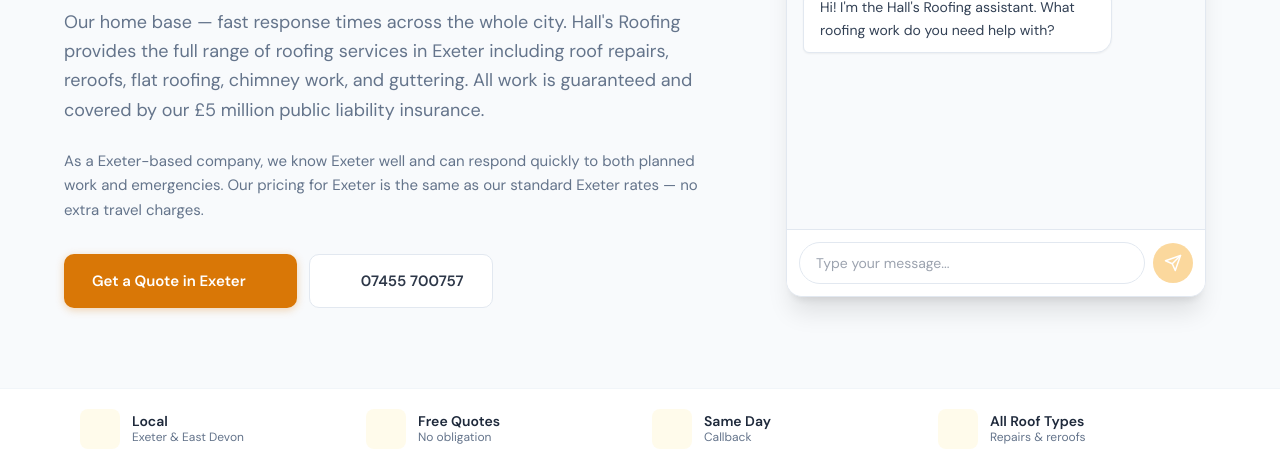
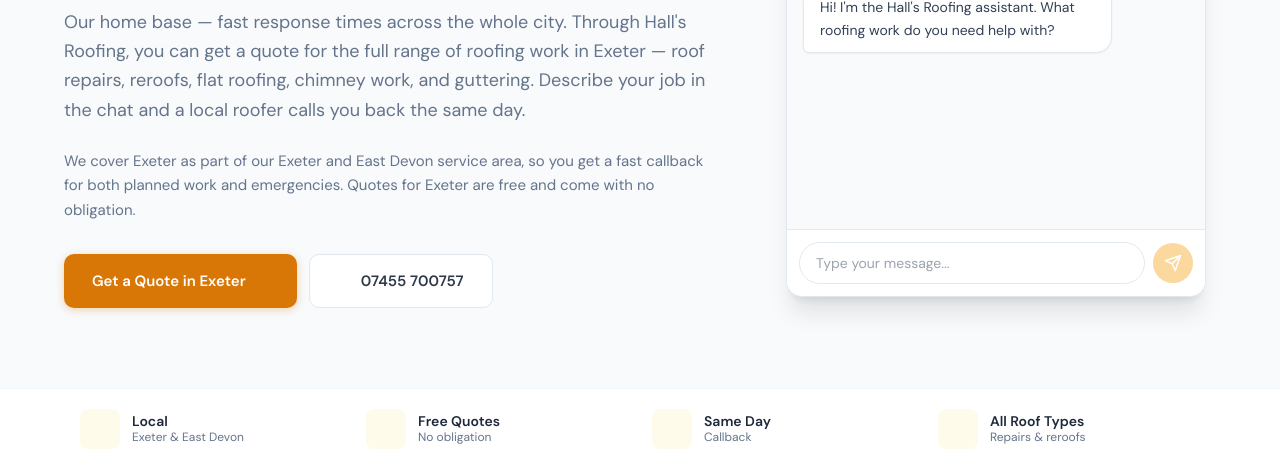
Before and after one commit to Agricog/hallsroofingexeter, an Astro site: page /areas/exeter in a window 1280 px wide. Shown: the part 343-800 px from the top of the page. Built offline with nearby package versions, Linux system fonts and the light colour scheme; Astro itself is replaced by a stand-in of ours; no server answers; some icons are missing.

Commit message:
Update [slug].astro

```diff
--- a/src/pages/areas/[slug].astro
+++ b/src/pages/areas/[slug].astro
@@ -60,11 +60,11 @@ const nearbyAreas = CLIENT.areasServed.filter((a) => a.slug !== area.slug).slice
           </h1>
 
           <p class="text-lg text-slate-500 leading-relaxed mb-6">
-            {area.description} {CLIENT.businessName} provides the full range of roofing services in {area.name} including roof repairs, reroofs, flat roofing, chimney work, and guttering. All work is guaranteed and covered by our £{CLIENT.insuranceAmount} public liability insurance.
+            {area.description} Through {CLIENT.businessName}, you can get a quote for the full range of roofing work in {area.name} — roof repairs, reroofs, flat roofing, chimney work, and guttering. Describe your job in the chat and a local roofer calls you back the same day.
           </p>
 
           <p class="text-[15px] text-slate-500 leading-relaxed mb-8">
-            As a {CLIENT.area}-based company, we know {area.name} well and can respond quickly to both planned work and emergencies. Our pricing for {area.name} is the same as our standard {CLIENT.area} rates — no extra travel charges.
+            We cover {area.name} as part of our {CLIENT.area} and {CLIENT.region} service area, so you get a fast callback for both planned work and emergencies. Quotes for {area.name} are free and come with no obligation.
           </p>
 
           <div class="flex flex-wrap gap-3">
```
